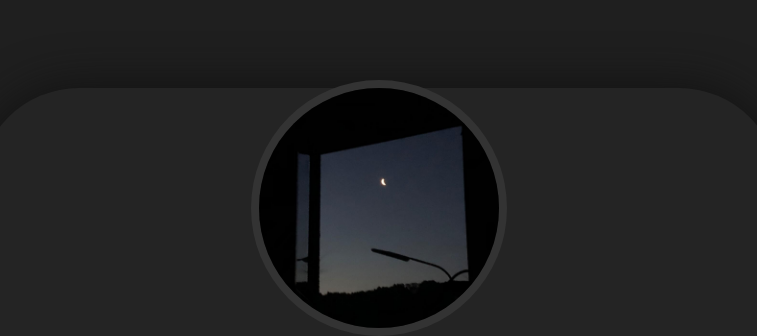
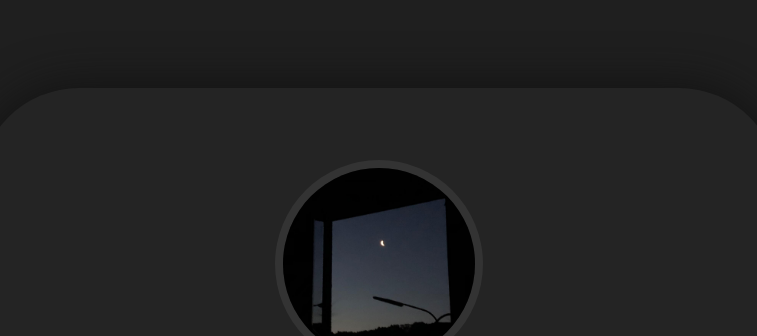
Before and after one commit to LeleEdits/LeleEdits.de, a plain HTML site: page index.html in a window 1280 px wide. Shown: the top 336 px of the page, without its empty margins (261-1018 px from the left). Drawn offline with Linux system fonts and the light colour scheme.

Commit message:
fixed image alignment

```diff
--- a/index.html
+++ b/index.html
@@ -14,7 +14,9 @@
         }
     </script>
     <div class="card">
-        <img src="img/profilepicture.jpg">
+        <div class="image">
+            <img src="img/profilepicture.jpg">
+        </div>
         <h1>Hello there!</h1>
         <p>My name is Leander, I'm 16 years old and I'm from Bavaria, Germany. In my spare time I program in Java, Kotlin and HTML/CSS. I'm also good with Git, SQL and the terminal.</p>
         <div class="socials">
--- a/style.css
+++ b/style.css
@@ -21,6 +21,7 @@ body {
     width: 50rem;
     height: 50rem;
     border-radius: 100px;
+    margin-top: 10%;
     box-shadow: 0 0 3rem #111111;
     transition: all 300ms ease;
 
@@ -35,11 +36,13 @@ body {
     box-shadow: 0 0 1.5rem #111111;
 }
 
+.image {
+    display: flex;
+    justify-content: center;
+    padding: 5rem;
+}
+
 .card img {
-    display: block;
-    margin-left: auto;
-    margin-right: auto;
-    margin-top: 5rem;
     width: 30%;
     border-radius: 1000px;
     box-shadow: 0 0 0 0.5rem #333;
```
